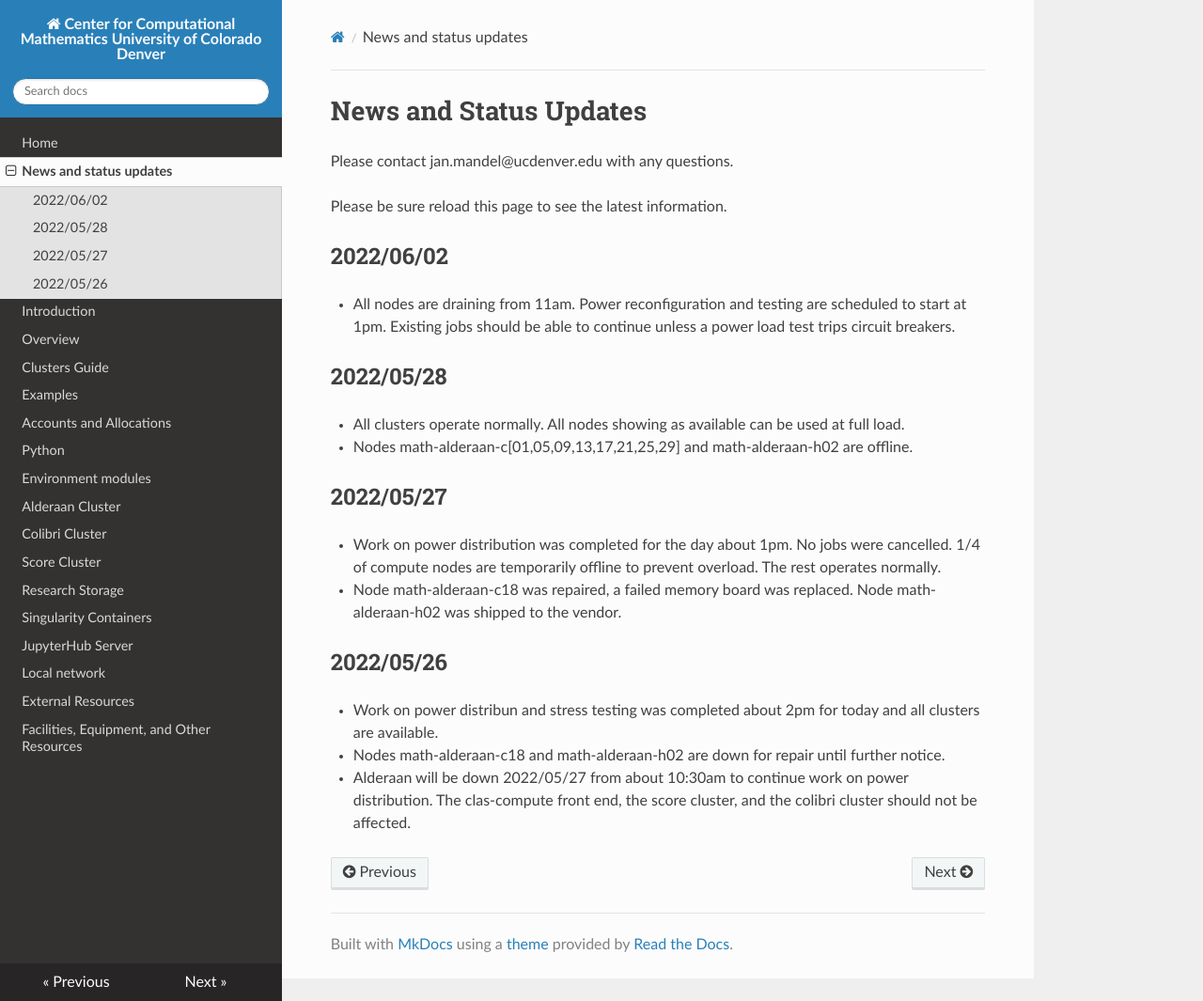
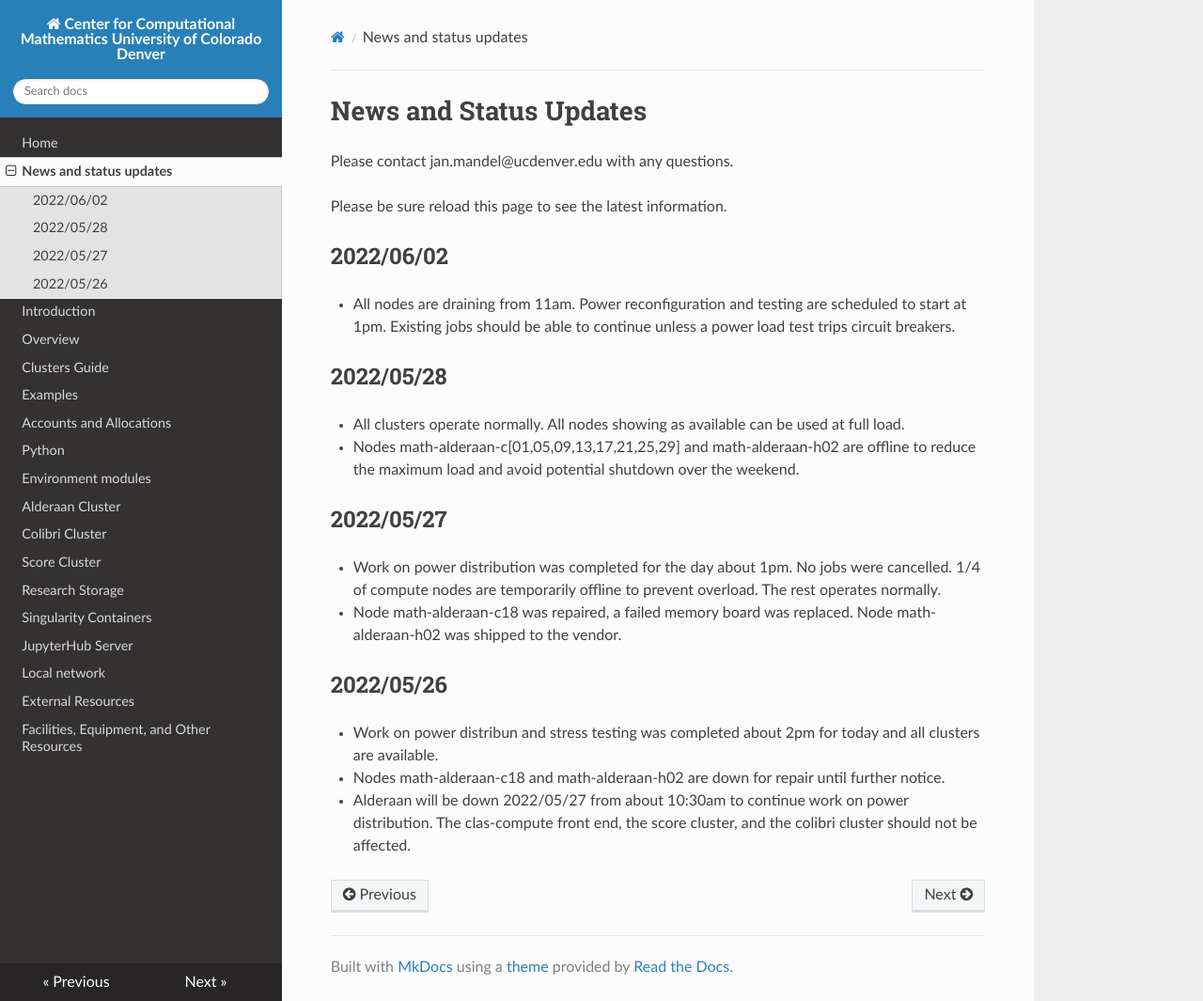
Before and after one commit to ccmucdenver/ccm-docs, an MkDocs documentation site: the page built from docs/updates.md, in a window 1280 px wide and 1065 px high. Shown: the whole window at 94% size. Built offline with MkDocs 1.6.1, drawn with Linux system fonts in a browser that asks for light colours; nearby versions of some CDN libraries.

Commit message:
Update updates.md

```diff
--- a/docs/updates.md
+++ b/docs/updates.md
@@ -12,7 +12,7 @@ Please be sure reload this page to see the latest information.
 
 * All clusters operate normally. All nodes showing as available can be used at full load.
 
-* Nodes math-alderaan-c[01,05,09,13,17,21,25,29] and math-alderaan-h02 are offline.
+* Nodes math-alderaan-c[01,05,09,13,17,21,25,29] and math-alderaan-h02 are offline to reduce the maximum load and avoid potential shutdown over the weekend.
 
 ## 2022/05/27
 
```
